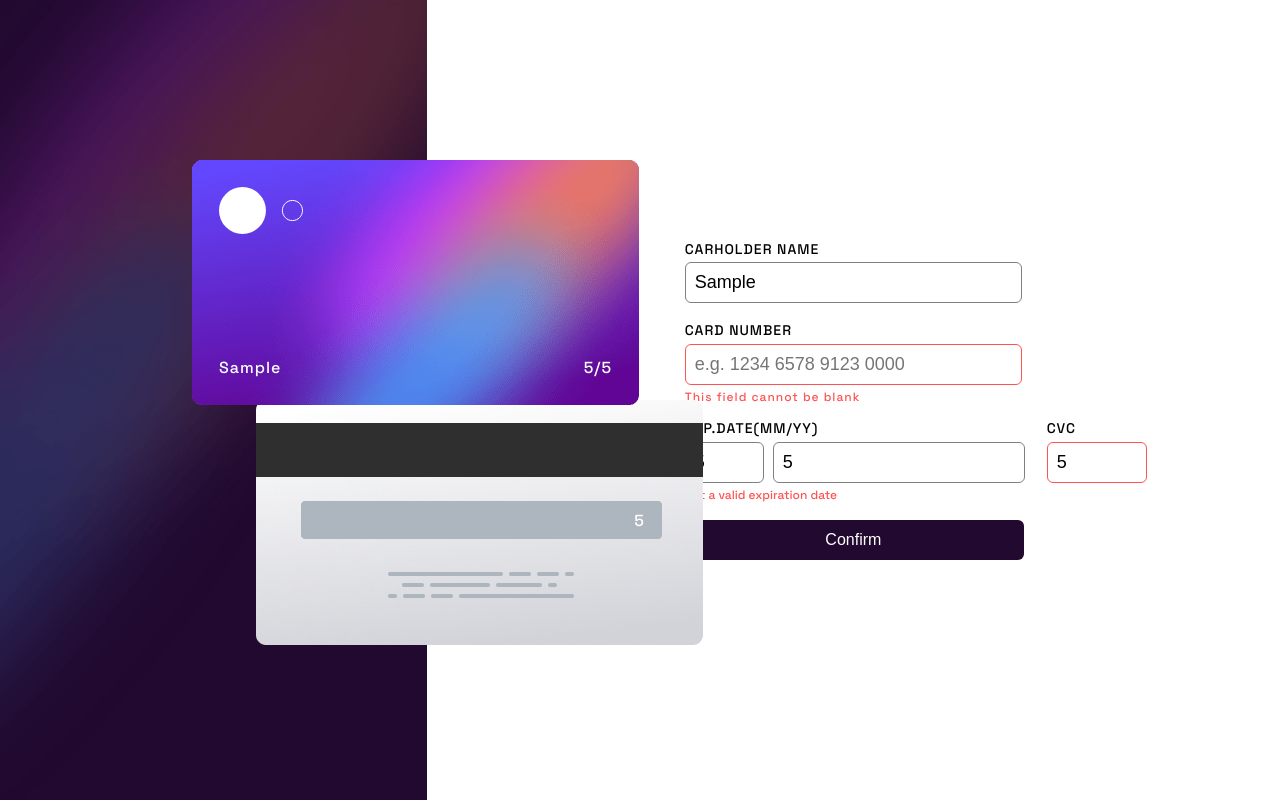
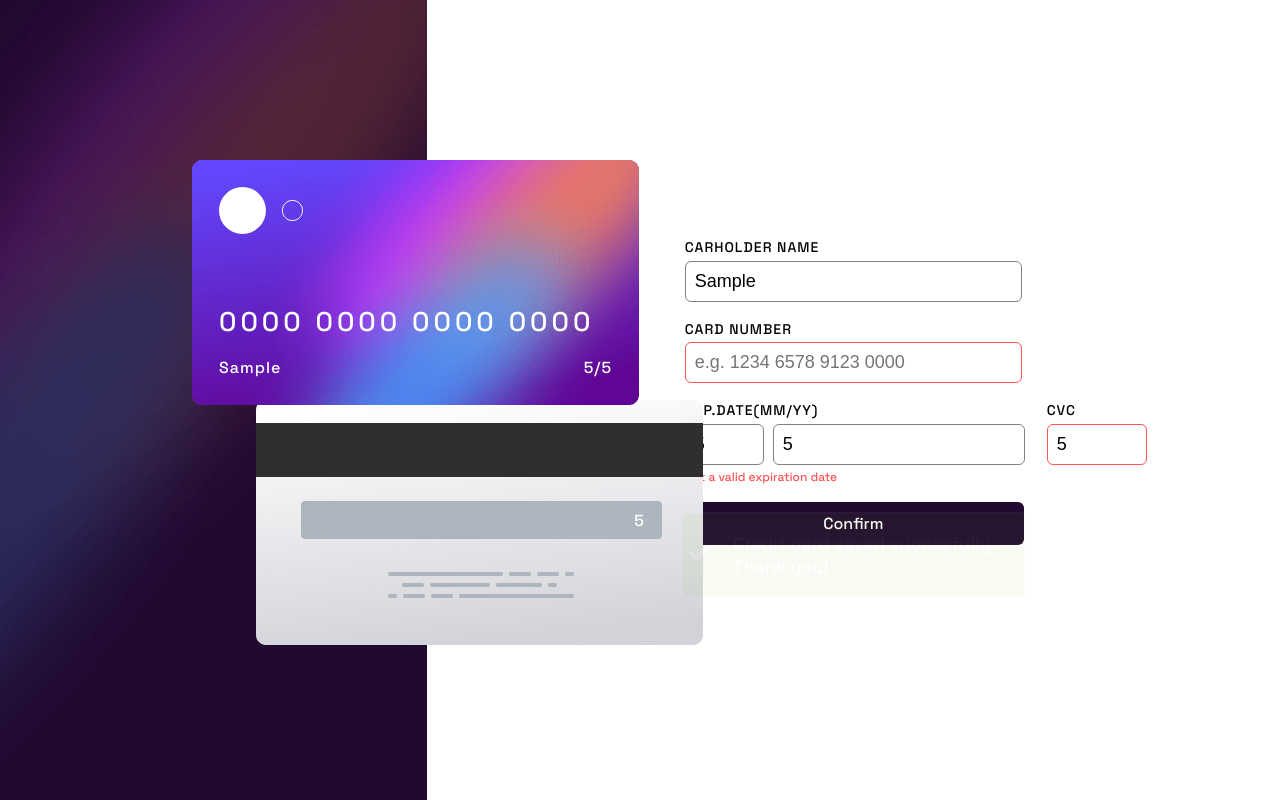
Before and after one commit to AitorGallardo/Interactive-card-form, a React (Vite) app: page / in a window 1280 px wide. Both pictures are taken after typing "Sample", "Sample", "5", "5", "5" into the empty fields and a click on the button "Confirm". Built offline with nearby package versions, Linux system fonts and the light colour scheme.

Commit message:
submitting succesfully message

```diff
--- a/src/App.css
+++ b/src/App.css
@@ -13,8 +13,15 @@
 .app__container-background_right {
   flex: 2;
   display: flex;
+  flex-direction: column;
   justify-content: center;
   align-items: center;
+}
+.app__container-background_right > :first-child {
+  flex: 1;
+}
+.app__container-background_right > :nth-child(2) {
+  flex: 2;
 }
 
 .app__frontface_card-container,
@@ -71,7 +78,6 @@
   background-image: url('./assets/bg-card-back.png');
   background-repeat: no-repeat;
   background-size: cover;
-
 }
 
 .app__backface_card-cvc {
@@ -82,7 +88,6 @@
   top: 45%;
   right: 13%;
 }
-
 
 .input__label {
   font-size: 14px;
@@ -97,7 +102,8 @@ input {
   border: 1px solid grey;
 }
 
-input:focus, input:hover {
+input:focus,
+input:hover {
   outline: none;
   padding: 0.5rem;
   border-radius: 6px;
@@ -115,11 +121,12 @@ input:invalid {
 .error-field {
   font-size: 12px;
   color: var(--error-color);
-  /* -webkit-animation: scale-up-ver-top 0.1s linear both;
-  animation: scale-up-ver-top 0.1s linear both; */
+
 }
 
+
 button {
+  font-family: 'Space Grotesk', sans-serif;
   font-size: 16px;
   padding: 0.6rem;
   width: 100%;
@@ -132,40 +139,99 @@ button {
   cursor: pointer;
 }
 
-button:hover{
-  opacity: .9;
+button:hover {
+  opacity: 0.9;
 }
 
-.scale-up-ver-top {
-  -webkit-animation: scale-up-ver-top 0.1s linear both;
-  animation: scale-up-ver-top 0.1s linear both;
+.app__container-background_right-success_message{
+  width: 40%;
+  color: white;
+  display: flex;
+  justify-content: center;
+  align-items: center;
+  gap: 1rem;
+  background-color: #8bc34a;
+  border: 2px solid #ddd;
+  border-radius: 6px;
 }
 
-@-webkit-keyframes scale-up-ver-top {
+.app__container-background_right-success_message.hidden{
+  visibility: hidden;
+}
+
+.tick-icon {
+  fill: #fff;
+  transition: opacity 0.3s ease-in-out;
+  width: 40px;
+  height: 40px;
+}
+
+.slide-top {
+  -webkit-animation: slide-top 0.5s cubic-bezier(0.25, 0.46, 0.45, 0.94) both;
+  animation: slide-top 0.5s cubic-bezier(0.25, 0.46, 0.45, 0.94) both;
+}
+.slide-reverse {
+  -webkit-animation: slide-rev 0.5s cubic-bezier(0.25, 0.46, 0.45, 0.94) both;
+  animation: slide-rev 0.5s cubic-bezier(0.25, 0.46, 0.45, 0.94) both;
+}
+@-webkit-keyframes slide-top {
   0% {
-    -webkit-transform: scaleY(0.4);
-    transform: scaleY(0.4);
-    -webkit-transform-origin: 100% 0%;
-    transform-origin: 100% 0%;
+    -webkit-transform: translateY(-200px);
+    transform: translateY(-200px);
+    opacity: 0;
+  }
+  50% {
+    opacity: 0.5;
   }
   100% {
-    -webkit-transform: scaleY(1);
-    transform: scaleY(1);
-    -webkit-transform-origin: 100% 0%;
-    transform-origin: 100% 0%;
+    -webkit-transform: translateY(-250px);
+    transform: translateY(-250px);
+    opacity: 1;
   }
 }
-@keyframes scale-up-ver-top {
+@keyframes slide-top {
   0% {
-    -webkit-transform: scaleY(0.4);
-    transform: scaleY(0.4);
-    -webkit-transform-origin: 100% 0%;
-    transform-origin: 100% 0%;
+    -webkit-transform: translateY(-200px);
+    transform: translateY(-200px);
+    opacity: 0;
+  }
+  50% {
+    opacity: 0.5;
   }
   100% {
-    -webkit-transform: scaleY(1);
-    transform: scaleY(1);
-    -webkit-transform-origin: 100% 0%;
-    transform-origin: 100% 0%;
+    -webkit-transform: translateY(-250px);
+    transform: translateY(-250px);
+    opacity: 1;
   }
 }
+
+@-webkit-keyframes slide-rev {
+  0% {
+    -webkit-transform: translateY(-250px);
+    transform: translateY(-250px);
+    opacity: 1;
+  }
+  50% {
+    opacity: 0.5;
+  }
+  100% {
+    -webkit-transform: translateY(-200px);
+    transform: translateY(-200px);
+    opacity: 0;
+  }
+}
+@keyframes slide-rev {
+  0% {
+    -webkit-transform: translateY(-250px);
+    transform: translateY(-250px);
+    opacity: 1;
+  }
+  50% {
+    opacity: 0.5;
+  }
+  100% {
+    -webkit-transform: translateY(-200px);
+    transform: translateY(-200px);
+    opacity: 0;
+  }
+}
--- a/src/App.jsx
+++ b/src/App.jsx
@@ -5,6 +5,7 @@ import { CreditCardContext } from './context/CreditCardContext';
 
 function App() {
   const { creditCardData } = useContext(CreditCardContext);
+  const { isSuccessSubmit,isFirstRender } = creditCardData;
 
   return (
     <>
@@ -12,20 +13,37 @@ function App() {
         <div className='app__frontface_card-container'>
           <div className='app__frontface_card-content'>
             <span className='app__frontface_card-numbers'>
-            {creditCardData.number}
+              {creditCardData.number || '0000 0000 0000 0000'}
             </span>
             <div>
-              <span className='app__frontface_card-name'>{creditCardData.name}</span>
-              <span className='app__frontface_card-date'>{creditCardData.month}/{creditCardData.year}</span>
+              <span className='app__frontface_card-name'>
+                {creditCardData.name || 'JANE APPLESEED'}
+              </span>
+              <span className='app__frontface_card-date'>
+                {creditCardData.month || creditCardData.year
+                  ? `${creditCardData.month}/${creditCardData.year}`
+                  : '00/00'}
+              </span>
             </div>
           </div>
         </div>
         <div className='app__backface_card-container'>
-          <span className='app__backface_card-cvc'>{creditCardData.cvc}</span>
+          <span className='app__backface_card-cvc'>
+            {creditCardData.cvc || '000'}
+          </span>
         </div>
         <div className='app__container-background_left'></div>
         <div className='app__container-background_right'>
+          <div className='empty'></div>
           <Form />
+            <div
+              className={`app__container-background_right-success_message ${isFirstRender ? 'hidden' : 'vi'} ${isSuccessSubmit ? 'slide-top' : 'slide-reverse'}`}
+            >
+              <svg className='tick-icon' viewBox='0 0 24 24'>
+                <path d='M9 16.2l-4.8-4.7c-.4-.4-.4-1 0-1.4l.8-.8c.4-.4 1-.4 1.4 0l3.5 3.5 7.1-7.1c.4-.4 1-.4 1.4 0l.8.8c.4.4.4 1 0 1.4l-8.5 8.4c-.4.3-.9.3-1.3-.1z' />
+              </svg>
+              <p>Credit card saved succesfully. Thank you!</p>
+            </div>
         </div>
       </div>
     </>
--- a/src/components/form/Form.jsx
+++ b/src/components/form/Form.jsx
@@ -6,27 +6,55 @@ import { isValidExpirationDate } from '../../helpers/isValidExpirationDate';
 import { DateInput } from '../dateInput/DateInput';
 import { useState } from 'react';
 import { Simulate } from 'react-dom/test-utils';
+import { useContext } from 'react';
+import { CreditCardContext } from '../../context/CreditCardContext';
 
 export const Form = () => {
+  const { creditCardData, setCreditCardData } = useContext(CreditCardContext);
+
   const { cardName, cardNumber, cardMonth, cardYear, cardCvc } = useInitForm();
   const [isValidDate, setValidDate] = useState(true);
+
+  const {isSuccessSubmit,isFirstRender} = creditCardData;
 
   const handleSubmit = (event) => {
     event.preventDefault();
     const form = event.currentTarget;
-    // console.log('este forrrrm',form.elements)
-    Array.from(form.elements).map((el) => {
-      el.required = true;
-      Simulate.change(el);
-    });
+    // Array.from(form.elements).map((el) => {
+    //   el.required = true;
+    //   // Simulation an on change on input to get validity values on components and then display erros based on them
+    //   Simulate.change(el);
+    // });
 
     const formData = new FormData(form);
     const data = Object.fromEntries(formData.entries());
-    console.log('Data on Submit', data);
-    if (data.month && data.year) {
-      const isValidDate = isValidExpirationDate(data.month, data.year);
-      setValidDate(isValidDate);
+    console.log('data', data);
+
+    const isValidForm = checkFormValidation(data);
+    if(isFirstRender){
+      setCreditCardData((state)=>({...state,isFirstRender:false}))
     }
+    setCreditCardData((state) => ({ ...state, isSuccessSubmit:true }));
+    setTimeout(function() {
+      setCreditCardData((state) => ({ ...state, isSuccessSubmit:false }));
+      // Code to execute after 2.5 seconds
+    }, 2500);
+    if (isValidForm) {
+
+    }
+  };
+
+  const checkFormValidation = ({ carholderName, number, month, year, cvc }) => {
+    const isValidCardholderName = carholderName.length > 0;
+    const isValidNumber = number.lenght >= 16;
+    const isValidCvc = cvc.length >= 3 && cvc.length <= 4;
+
+    const hasDate = month && year;
+
+    const isValidDate = hasDate ? isValidExpirationDate(month, year) : false;
+    setValidDate(isValidDate);
+
+    return isValidCardholderName && isValidNumber && isValidCvc & isValidDate;
   };
 
   const handleNameInputBlur = (event) => {
@@ -72,9 +100,14 @@ export const Form = () => {
           />
         </div>
       </div>
-      <button type='submit' className='form__button'>
-        Confirm
+      <button
+        type='submit'
+      >
+
+        {!creditCardData.isSuccessSubmit && 'Confirm'}
+        {isSuccessSubmit && 'Continue'}
       </button>
+
     </form>
   );
 };
--- a/src/context/CreditCardProvider.jsx
+++ b/src/context/CreditCardProvider.jsx
@@ -1,6 +1,5 @@
-import { useState } from "react";
-import { CreditCardContext } from "./CreditCardContext";
-
+import { useState } from 'react';
+import { CreditCardContext } from './CreditCardContext';
 
 const initCreditCard = {
   name: '',
@@ -8,7 +7,9 @@ const initCreditCard = {
   month: '',
   year: '',
   cvc: '',
-}
+  isSuccessSubmit: false,
+  isFirstRender:true,
+};
 
 export const CreditCardProvider = ({ children }) => {
   const [creditCardData, setCreditCardData] = useState(initCreditCard);
```
Also changed, not shown: src/components/form/Form.css (line endings or trailing spaces), 1 other file (tests, documents, lock files or other folders).
